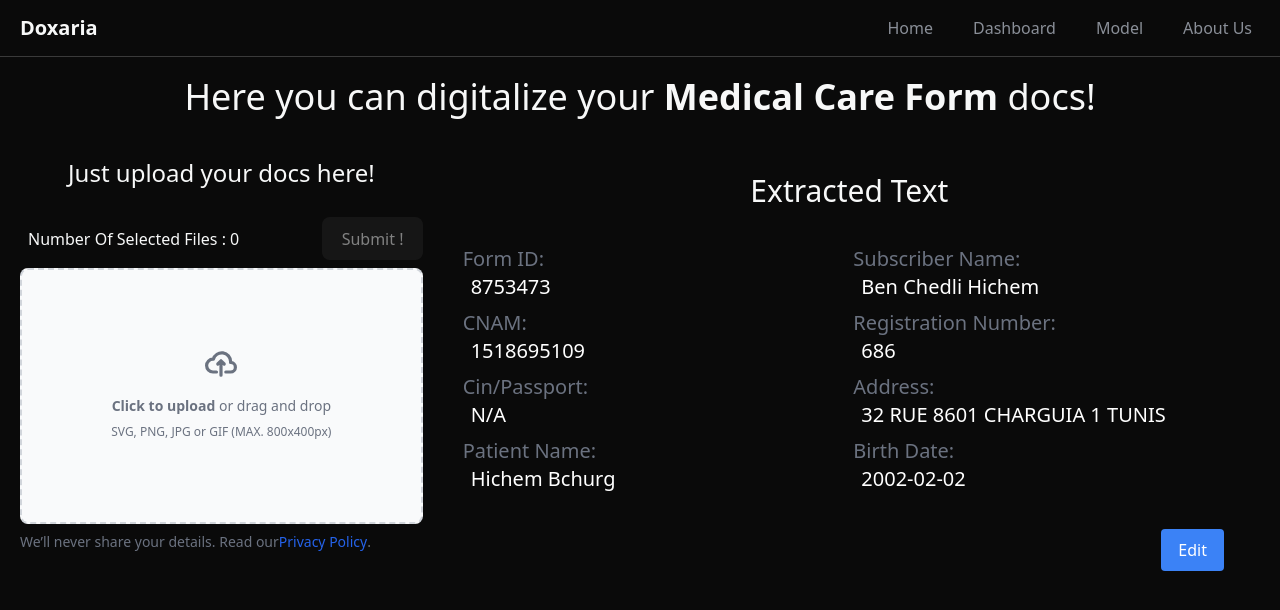
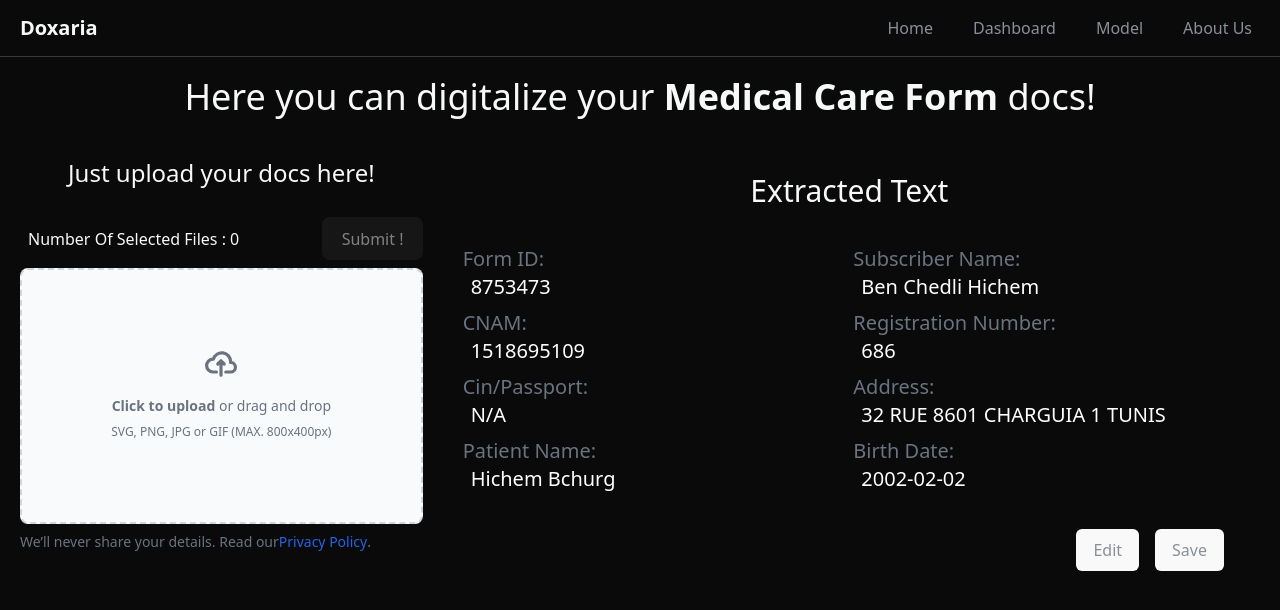
Before and after one commit to Youssef-Kharroubi/Dev-Elites, a React (Vite) app in the folder Doxaria-UI/: page /Medical-Form in a window 1280 px wide. Shown: the top 610 px of the page. Built offline with nearby package versions, Linux system fonts and the light colour scheme.

Commit message:
style: enhance UI

```diff
--- a/Doxaria-UI/src/components/sections/MedicalFormDataViewer.tsx
+++ b/Doxaria-UI/src/components/sections/MedicalFormDataViewer.tsx
@@ -19,6 +19,10 @@ export default function MedicalFormDataViewer({ data, onSave }: MedicalFormDataV
     };
 
         const handleSave = () => {
+                if (!imageData.id_field || !imageData.matricule_cnam) {
+                        alert('Please provide both ID Field and Matricule CNAM.');
+                        return;
+                }
                 onSave(imageData);
                 setIsEditing(false);
         };
@@ -33,15 +37,15 @@ export default function MedicalFormDataViewer({ data, onSave }: MedicalFormDataV
                 <h3 className="flex justify-center text-3xl p-4">Extracted Text</h3>
                 <div className="grid grid-cols-2 py-4">
                         {[
-                    { label: "Form ID", key: "id_field" },
-                    { label: "Subscriber Name", key: "adherent_name" },
-                    { label: "CNAM", key: "matricule_cnam" },
-                    { label: "Registration Number", key: "matricule_adherent" },
-                    { label: "Cin/Passport", key: "cin_ou_passport" },
-                    { label: "Address", key: "adresse_adherent" },
-                    { label: "Patient Name", key: "malade_name" },
-                    { label: "Birth Date", key: "date_naissance" },
-                ].map(({ label, key }) => (
+                                {label: "Form ID", key: "id_field"},
+                                {label: "Subscriber Name", key: "adherent_name"},
+                                {label: "CNAM", key: "matricule_cnam"},
+                                {label: "Registration Number", key: "matricule_adherent"},
+                                {label: "Cin/Passport", key: "cin_ou_passport"},
+                                {label: "Address", key: "adresse_adherent"},
+                                {label: "Patient Name", key: "malade_name"},
+                                {label: "Birth Date", key: "date_naissance"},
+                        ].map(({label, key}) => (
                             <span key={key} className="justify-start p-1 text-xl text-gray-500">
     {label}:{" "}
                                     {isEditing ? (
@@ -79,14 +83,23 @@ export default function MedicalFormDataViewer({ data, onSave }: MedicalFormDataV
                                     </button>
                             </>
                         ) : (
+                            <>
                                 <button
                                 onClick={() => setIsEditing(true)}
-                        className="px-4 py-2 bg-blue-500 text-white rounded hover:bg-blue-600"
+                     className="px-4 text-content  p-2 rounded-md hover:bg-light/20 hover:text-light transition-colors ease-in-out duration-200 "
                 >
                         Edit
                 </button>
+                <button
+                    onClick={() => handleSave()}
+                    className="px-4 text-content  p-2 rounded-md hover:bg-light/20 hover:text-light transition-colors ease-in-out duration-200  "
+                >
+                        Save
+                </button>
+                            </>
                 )}
         </div>
 </section>
-    );
+)
+        ;
 }
--- a/Doxaria-UI/src/components/sections/MedicalModelForm.tsx
+++ b/Doxaria-UI/src/components/sections/MedicalModelForm.tsx
@@ -15,9 +15,7 @@ const exampleData: MedicalCareExtractedData = {
     date_naissance: "2002-02-02",
 };
 
-const handleSaveData = (data: MedicalCareExtractedData) => {
-    console.log("Saved data:", data);
-};
+
 
 export default function MedicalModelForm (){
     const [selectedFile, setSelectedFile] = useState<FileList | null>(null);
@@ -29,8 +27,48 @@ export default function MedicalModelForm (){
     const [enableSubmit, setEnableSubmit] = useState<boolean>(false);
     const allowedFileTypes = ['image/png', 'image/jpeg', 'image/gif'];
     const [extractedData, setExtractedData] = useState<MedicalCareExtractedData | null>(null);
+    const [saveStatus, setSaveStatus] = useState(null);
 
+    const handleSaveData = async (data: MedicalCareExtractedData) => {
+        // Validate required fields
+        if (!data.id_field || !data.matricule_cnam) {
+            setSaveStatus({
+                type: 'error',
+                message: 'Invalid data: ID Field and Matricule CNAM are required',
+            });
+            return;
+        }
 
+        try {
+            const response = await fetch(import.meta.env.VITE_SAVE_MEDICAL_CARE_DATA_API, {
+                method: 'POST',
+                headers: {
+                    'Content-Type': 'application/json',
+                },
+                body: JSON.stringify(data),
+            });
+
+            const result = await response.json();
+            if (response.ok) {
+                setSaveStatus({
+                    type: 'success',
+                    message: result.message || `Medical care data for ID ${data.id_field} saved successfully`,
+                });
+                setExtractedData(data); // Update extractedData with saved data
+            } else {
+                setSaveStatus({
+                    type: 'error',
+                    message: result.error || 'Failed to save data',
+                });
+            }
+        } catch (error: any) {
+            console.error('Error saving data:', error);
+            setSaveStatus({
+                type: 'error',
+                message: `Error: ${error.message}`,
+            });
+        }
+    };
 
     async function submitImage(){
         const API_CALL = import.meta.env.VITE_EXTRACTION_MEIDCAL_CARE_DATA_API;
@@ -184,8 +222,13 @@ export default function MedicalModelForm (){
 
 
                 </div>
+
                 <div className="col-span-2 self-center"><MedicalFormDataViewer key={JSON.stringify(extractedData)} data={extractedData || exampleData} onSave={handleSaveData} /></div>
-
+                {saveStatus && (
+                    <div style={{ color: saveStatus.type === 'success' ? 'green' : 'red' }}>
+                        {saveStatus.message}
+                    </div>
+                )}
             </div>
             <div>
                 {fileType && insuranceCompany.length > 0 && (
@@ -194,6 +237,7 @@ export default function MedicalModelForm (){
                         <span className="text-white">Insurance companies: </span> {insuranceCompany.join(', ')}
                     </div>
                 )}
+
             </div>
 
 
```
Lines whose indentation alone changed are shown as unchanged.
